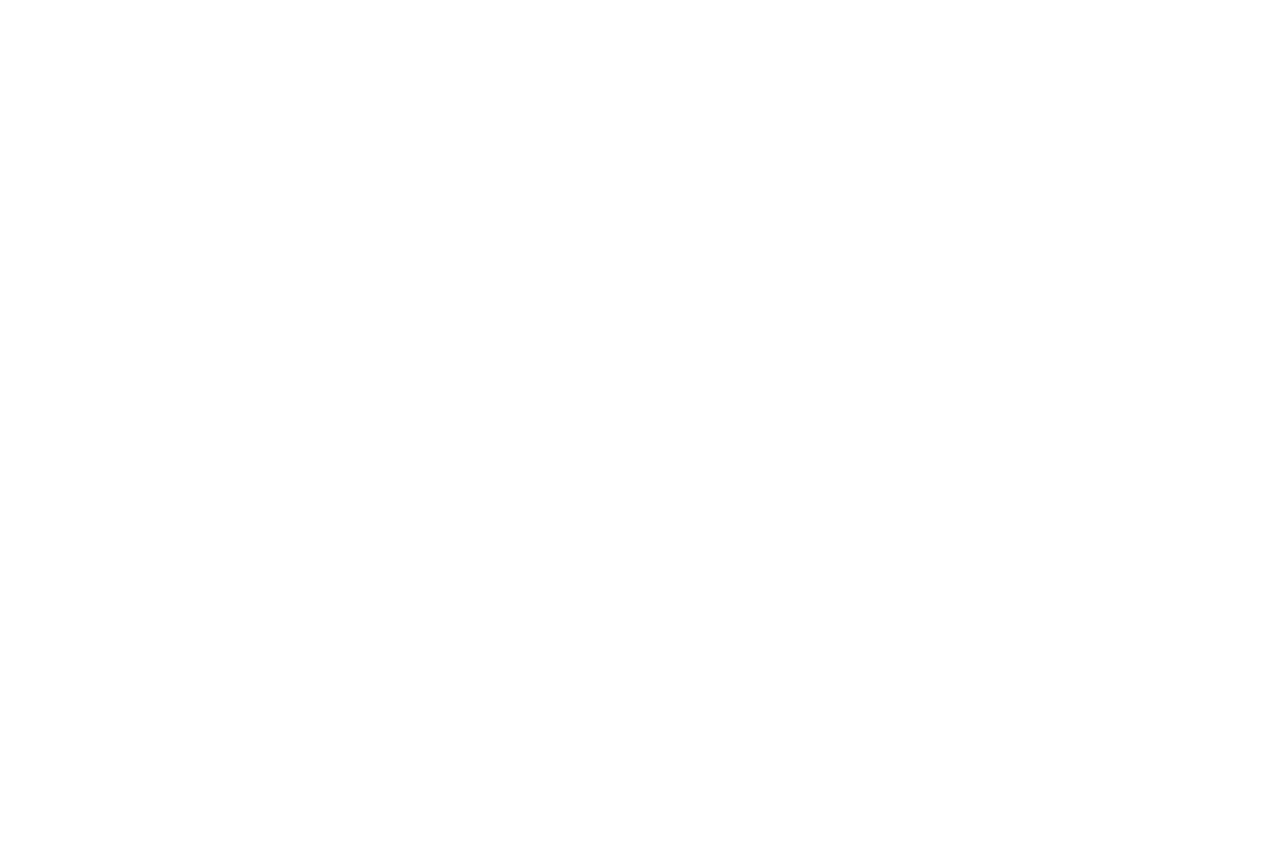
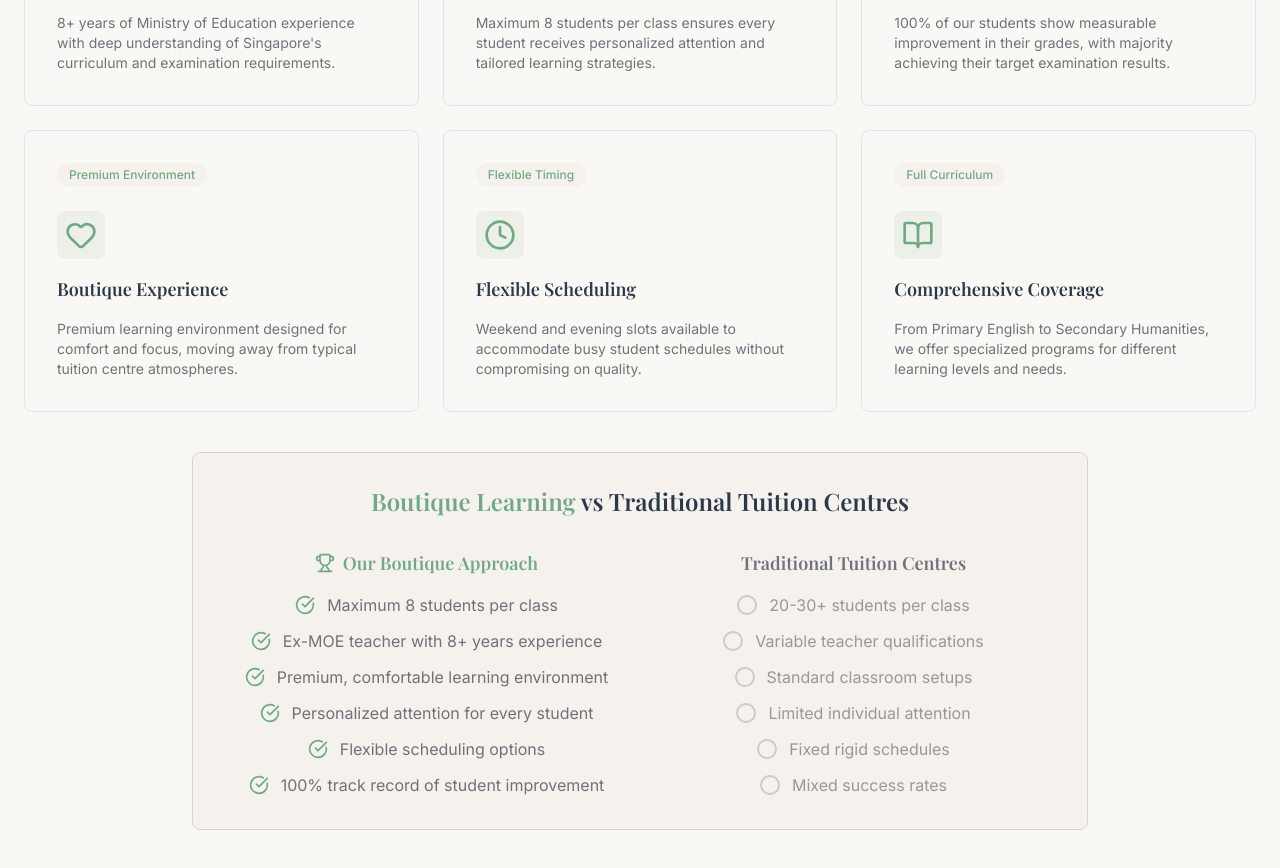
Before and after one commit to wickker/wunderlearnfrontend, a React (Vite) app: page / in a window 1280 px wide. Shown: the part 5020-5888 px from the top of the page. Before the commit the page ends 4876 px from the top, so only its background shows below. Built offline with nearby package versions, Linux system fonts and the light colour scheme.

Commit message:
add pros and cons to whychooseus

```diff
--- a/src/components/Landing/Reviews.tsx
+++ b/src/components/Landing/Reviews.tsx
@@ -153,6 +153,7 @@ const Reviews = () => {
           ))}
         </div>
 
+        {/* CTA */}
         <div className='mx-auto mt-6 max-w-2xl rounded-lg bg-sage p-8 text-cream'>
           <div className='space-y-4 text-center'>
             <h3 className='font-heading font-medium text-2xl'>
--- a/src/components/Landing/WhyChooseUs.tsx
+++ b/src/components/Landing/WhyChooseUs.tsx
@@ -1,5 +1,14 @@
-import { Award, BookOpen, Clock, Heart, Target, Users } from 'lucide-react'
-import { EntryAnimation } from '@/components/commons'
+import {
+  Award,
+  BookOpen,
+  CheckCircle,
+  Clock,
+  Heart,
+  Target,
+  Trophy,
+  Users,
+} from 'lucide-react'
+import { Chip, EntryAnimation } from '@/components/commons'
 
 const metrics = [
   {
@@ -20,7 +29,7 @@ const metrics = [
   },
 ] as const
 
-const _reasons = [
+const reasons = [
   {
     icon: Award,
     title: 'Ex-MOE Teacher Expertise',
@@ -32,8 +41,8 @@ const _reasons = [
     icon: Users,
     title: 'Intimate Class Sizes',
     description:
-      'Maximum 10 students per class ensures every student receives personalized attention and tailored learning strategies.',
-    highlight: 'Max 10 Students',
+      'Maximum 8 students per class ensures every student receives personalized attention and tailored learning strategies.',
+    highlight: 'Max 8 Students',
   },
   {
     icon: Target,
@@ -65,6 +74,24 @@ const _reasons = [
   },
 ] as const
 
+const pros = [
+  'Maximum 8 students per class',
+  'Ex-MOE teacher with 8+ years experience',
+  'Premium, comfortable learning environment',
+  'Personalized attention for every student',
+  'Flexible scheduling options',
+  '100% track record of student improvement',
+] as const
+
+const cons = [
+  '20-30+ students per class',
+  'Variable teacher qualifications',
+  'Standard classroom setups',
+  'Limited individual attention',
+  'Fixed rigid schedules',
+  'Mixed success rates',
+] as const
+
 const WhyChooseUs = () => {
   return (
     <section className='flex w-[100dvw] justify-center bg-beige'>
@@ -79,9 +106,10 @@ const WhyChooseUs = () => {
             landscape
           </p>
 
+          {/* Metrics */}
           <div className='grid grid-cols-1 items-stretch gap-6 sm:grid-cols-2 md:grid-cols-4'>
             {metrics.map((metric) => (
-              <div
+              <article
                 key={metric.label}
                 className='bg-(image:--gradient-sage) flex w-full flex-col items-center rounded-lg p-8 text-center text-cream'
               >
@@ -89,9 +117,68 @@ const WhyChooseUs = () => {
                   {metric.value}
                 </h3>
                 <p className='text-sm'>{metric.label}</p>
-              </div>
+              </article>
             ))}
           </div>
+
+          {/* Reasons */}
+          <section className='mt-10 grid w-full grid-cols-1 gap-6 md:grid-cols-[1fr_1fr] lg:grid-cols-[1fr_1fr_1fr]'>
+            {reasons.map((r) => (
+              <article
+                key={r.title}
+                className='flex flex-col gap-4 rounded-lg border border-zinc-200 bg-beige-light p-8'
+              >
+                <Chip className='mb-2 text-sage'>{r.highlight}</Chip>
+                <div className='icon-container'>
+                  <r.icon className='h-8 w-8 text-sage' />
+                </div>
+                <h4 className='font-heading font-semibold lg:text-lg'>
+                  {r.title}
+                </h4>
+                <p className='text-sm text-zinc-500'>{r.description}</p>
+              </article>
+            ))}
+          </section>
+
+          <section className='mx-auto mt-10 max-w-4xl rounded-lg border border-zinc-300 bg-cream p-8'>
+            <h3 className='mb-8 text-center font-heading font-semibold text-2xl'>
+              <span className='text-sage'>Boutique Learning</span> vs
+              Traditional Tuition Centres
+            </h3>
+
+            <div className='grid w-full grid-cols-1 gap-6 md:grid-cols-2'>
+              {/* Pros */}
+              <article>
+                <h4 className='mx-auto mb-4 flex items-center font-heading font-semibold text-lg text-sage lg:justify-center'>
+                  <Trophy className='mr-2 h-5 w-5' />
+                  Our Boutique Approach
+                </h4>
+                <ul className='flex flex-col space-y-3 lg:items-center'>
+                  {pros.map((item) => (
+                    <li key={item} className='flex items-start space-x-3'>
+                      <CheckCircle className='mt-0.5 h-5 w-5 flex-shrink-0 text-sage' />
+                      <span className='text-zinc-500'>{item}</span>
+                    </li>
+                  ))}
+                </ul>
+              </article>
+
+              {/* Cons */}
+              <article>
+                <h4 className='mb-4 font-heading font-semibold text-lg text-zinc-500 lg:text-center'>
+                  Traditional Tuition Centres
+                </h4>
+                <ul className='flex flex-col space-y-3 lg:items-center'>
+                  {cons.map((item) => (
+                    <li key={item} className='flex items-start space-x-3'>
+                      <div className='mt-0.5 h-5 w-5 flex-shrink-0 rounded-full border-2 border-zinc-500/30'></div>
+                      <span className='text-zinc-500/70'>{item}</span>
+                    </li>
+                  ))}
+                </ul>
+              </article>
+            </div>
+          </section>
         </EntryAnimation>
       </div>
     </section>
```
